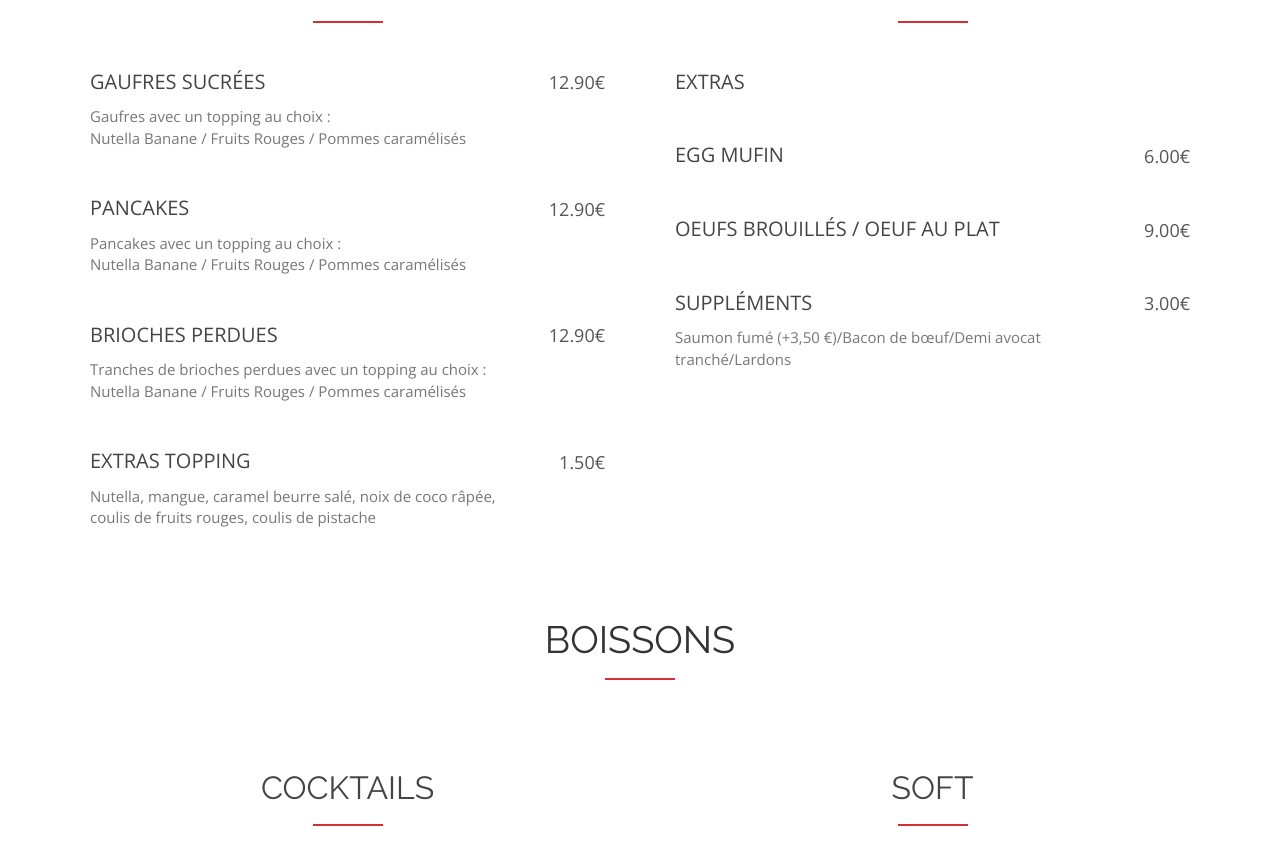
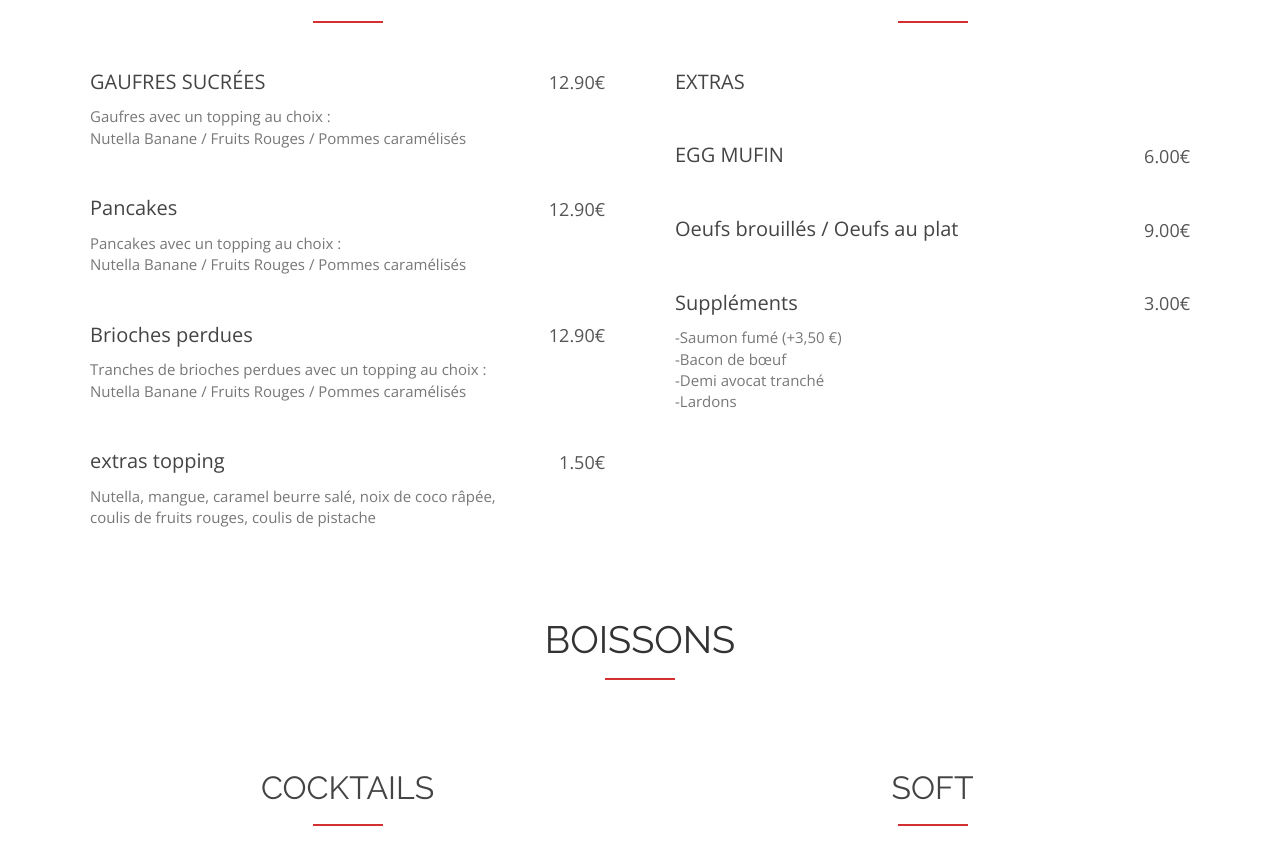
Before and after one commit to ZaRroM2/Riyad-Brunch-and-Coffee, a plain HTML site: page menu.html in a window 1280 px wide. Shown: the part 1217-2080 px from the top of the page. Drawn offline with nearby package versions, Linux system fonts and the light colour scheme.

Commit message:
Update menu.html

```diff
--- a/menu.html
+++ b/menu.html
@@ -50,7 +50,7 @@
         <li><a href="index.html" class="page-scroll">Accueil</a></li>
         <li><a href="#restaurant-menu" class="page-scroll">Menu</a></li>
         <li><a href="index.html" class="page-scroll">Ce que nous proposons</a></li>
-        <li><a href="index.html" class="page-scroll">Notre Histoire</a></li>
+        <li><a href="index.html" class="page-scroll">About</a></li>
         <li><a href="index.html" class="page-scroll">Avis</a></li>
         <li><a href="#contact" class="page-scroll">Contact</a></li>
       </ul>
@@ -85,7 +85,7 @@
                 - Pancakes, sauce aneth, avocat, œuf, saumon fumé</div>
             </div>
             <div class="menu-item">
-              <div class="menu-item-name">CROISSANTS SALÉS</div>
+              <div class="menu-item-name">CROISSSANTs SALÉS</div>
               <div class="menu-item-price"> 15.00€ </div>
               <div class="menu-item-description">- Croissant, sauce aneth, saumon fumé, salade, tomates cerises, œuf au plat, et avocat<br><br>
                 - Croissant, lardons, bacon, oignons frits, cheddar, œuf au plat </div>
@@ -130,19 +130,19 @@
               <div class="menu-item-description">Gaufres avec un topping au choix :<br>Nutella Banane / Fruits Rouges / Pommes caramélisés </div>
             </div>
             <div class="menu-item">
-              <div class="menu-item-name">PANCAKES</div>
+              <div class="menu-item-name">Pancakes</div>
               <div class="menu-item-price">  12.90€ </div>
               <div class="menu-item-description">Pancakes avec un topping au choix :<br>
                 Nutella Banane / Fruits Rouges / Pommes caramélisés
                </div>
             </div>
             <div class="menu-item">
-              <div class="menu-item-name">BRIOCHES PERDUES</div>
+              <div class="menu-item-name">Brioches perdues</div>
               <div class="menu-item-price">  12.90€ </div>
               <div class="menu-item-description">Tranches de brioches perdues avec un topping au choix :<br> Nutella Banane / Fruits Rouges / Pommes caramélisés </div>
             </div>
             <div class="menu-item">
-              <div class="menu-item-name">EXTRAS TOPPING</div>
+              <div class="menu-item-name">extras topping</div>
               <div class="menu-item-price"> 1.50€ </div>
               <div class="menu-item-description">Nutella, mangue, caramel beurre salé, noix de coco râpée, coulis de fruits rouges, coulis de pistache </div>
             </div>
@@ -160,16 +160,19 @@
                     <div class="menu-item-description"></div></div>
 
                 <div class="menu-item">
-                        <div class="menu-item-name">OEUFS BROUILLÉS / OEUF AU PLAT</div>
+                        <div class="menu-item-name">Oeufs brouillés / Oeufs au plat</div>
                         <div class="menu-item-price"> 9.00€ </div>
                         <div class="menu-item-description"></div>
               </div>
 
             <div class="menu-item">
-                <div class="menu-item-name">SUPPLÉMENTS</div>
+                <div class="menu-item-name">Suppléments</div>
                 <div class="menu-item-price"> 3.00€ </div>
                 <div class="menu-item-description">
-                    Saumon fumé (+3,50 €)/Bacon de bœuf/Demi avocat tranché/Lardons
+                    -Saumon fumé (+3,50 €)<br>
+                    -Bacon de bœuf<br>
+                    -Demi avocat tranché<br>
+                    -Lardons
                 </div>
                 <div class="menu-item">
                     <div class="menu-item-name"> <br></div>
@@ -364,7 +367,8 @@
         <h3>Nos réseaux sociaux</h3>
         <div class="contact-item">
           <p>Tik Tok et Instagram</p>
-          <p>@riyah_brunchcoffee</p>
+          <a href="https://www.tiktok.com/@riyah_brunchcoffee?lang=fr"><p>@riyah_brunchcoffee</p></a>
+          <a href="https://www.instagram.com/riyah_brunchcoffee/"><p>@riyah_brunchcoffee</p></a>
         </div>
       </div>
       <div class="col-md-4">
```
